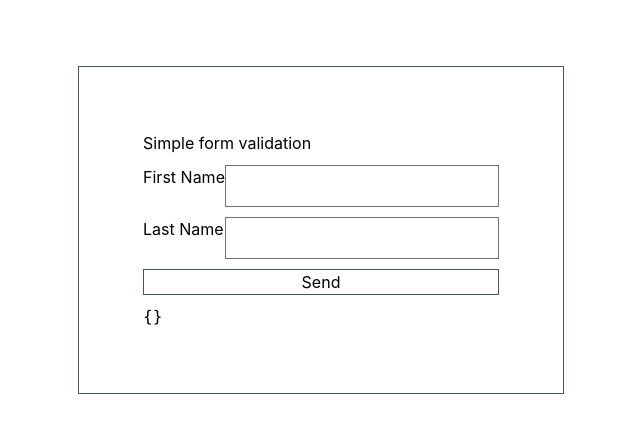
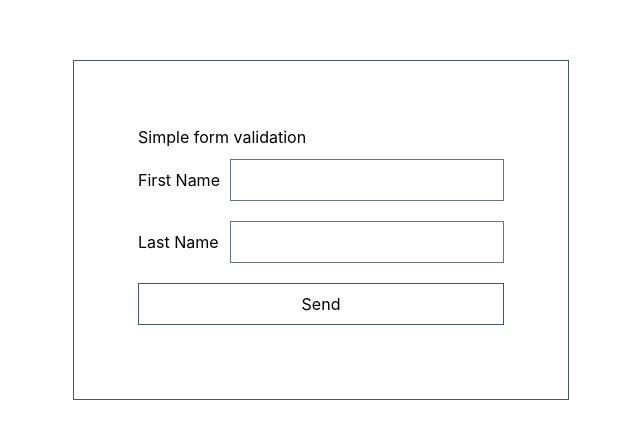
Before and after one commit to maurer2/run-types-run, a Next.js app: page /simple-form-validation in a window 1280 px wide. Shown: the part 170-602 px from the top of the page, without its empty margins (319-959 px from the left). Built offline with nearby package versions, Linux system fonts and the light colour scheme.

Commit message:
Added some responsive styling

```diff
--- a/pages/simple-form-validation/index.tsx
+++ b/pages/simple-form-validation/index.tsx
@@ -1,7 +1,7 @@
 import React, { useState } from "react";
 import type { NextPage } from "next";
 import { useForm, SubmitHandler } from "react-hook-form";
-import styles from "../../styles/Home.module.css";
+import styles from "./styles.module.css";
 
 import { Fields } from "./types";
 
@@ -41,38 +41,38 @@ const SFV: NextPage = () => {
           <label className={styles.label}>
             <span className="label-text">First Name</span>
             <input
+              {...register("firstName", { required: true })}
               type="text"
-              {...(register("firstName"), { required: true })}
               aria-invalid={Boolean(errors.firstName)}
               aria-describedby="field-1-errors"
             />
-            <span id="field-1-errors">
-              {Boolean(errors.firstName) && <span>Field has errors:</span>}
+            <span id="field-1-errors" className={styles.errors}>
+              {Boolean(errors.firstName) && <span className="decoration-red-100">Field has errors</span>}
               <pre>{errors.firstName?.message}</pre>
             </span>
           </label>
           <label className={styles.label}>
             <span className="label-text">Last Name</span>
             <input
+              {...register("lastName", { required: true })}
               type="text"
               aria-invalid={Boolean(errors.lastName)}
               aria-describedby="field-2-errors"
-              {...register("lastName", { required: true })}
             />
-            <span id="field-1-errors">
-              {Boolean(errors.lastName) && <span>Field has errors:</span>}
+            <span id="field-2-errors" className={styles.errors}>
+              {Boolean(errors.lastName) && <span className="decoration-red-100">Field has errors</span>}
               <pre>{errors.lastName?.message}</pre>
             </span>
           </label>
         </fieldset>
         <button
           type="submit"
-          className={`${styles.controls} border-solid border border-slate-600`}
+          className={`${styles.controls} p-2 border-solid border border-slate-600`}
         >
           Send
         </button>
-        <code className={styles.debug}>
-          <pre>{JSON.stringify(results)}</pre>
+        <code className={`${styles.debug} h-25 bg-slate-100 overflow-y-auto`}>
+          {Boolean(Object.keys(results).length) && <pre>{JSON.stringify(results, null, 2)}</pre>}
         </code>
       </form>
     </article>
--- /dev/null
+++ b/pages/simple-form-validation/styles.module.css
@@ -0,0 +1,48 @@
+/* temp */
+
+.form {
+  display: grid;
+  grid-template-columns: 1fr;
+  grid-gap: 10px;
+  align-items: center;
+}
+
+@media (min-width: 640px) {
+  .form {
+    grid-template-columns: max-content 1fr;
+  }
+}
+
+
+.fieldset,
+.legend,
+.label {
+    display: contents;
+}
+
+.labelText {
+  grid-column-start: 1;
+  grid-column-end: -1;
+}
+
+.controls {
+  grid-column-start: 1;
+  grid-column-end: -1;
+}
+
+.debug {
+  grid-column-start: 1;
+  grid-column-end: -1;
+}
+
+.errors {
+  grid-column-start: 1;
+  grid-column-end: -1;
+}
+
+@media (min-width: 640px) {
+  .errors {
+    grid-column-start: 2;
+    grid-column-end: -1;
+  }
+}
```
